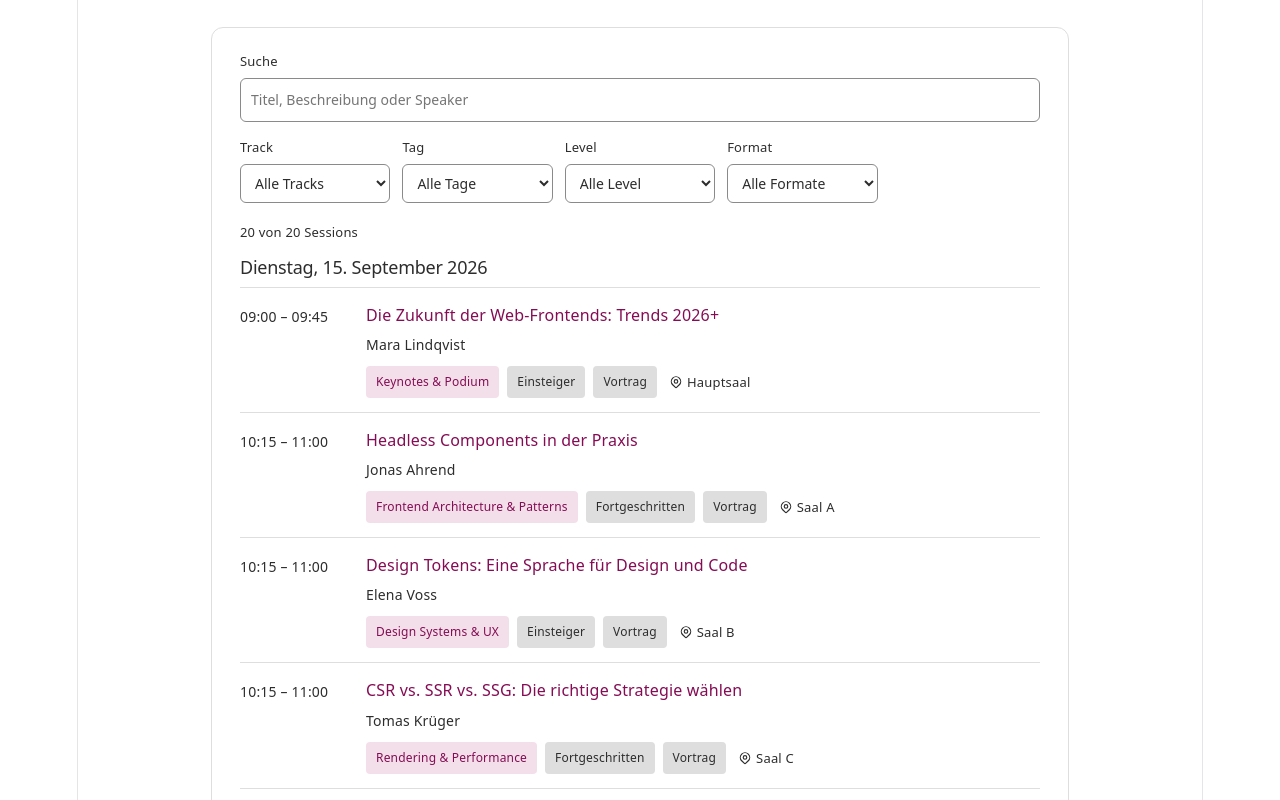
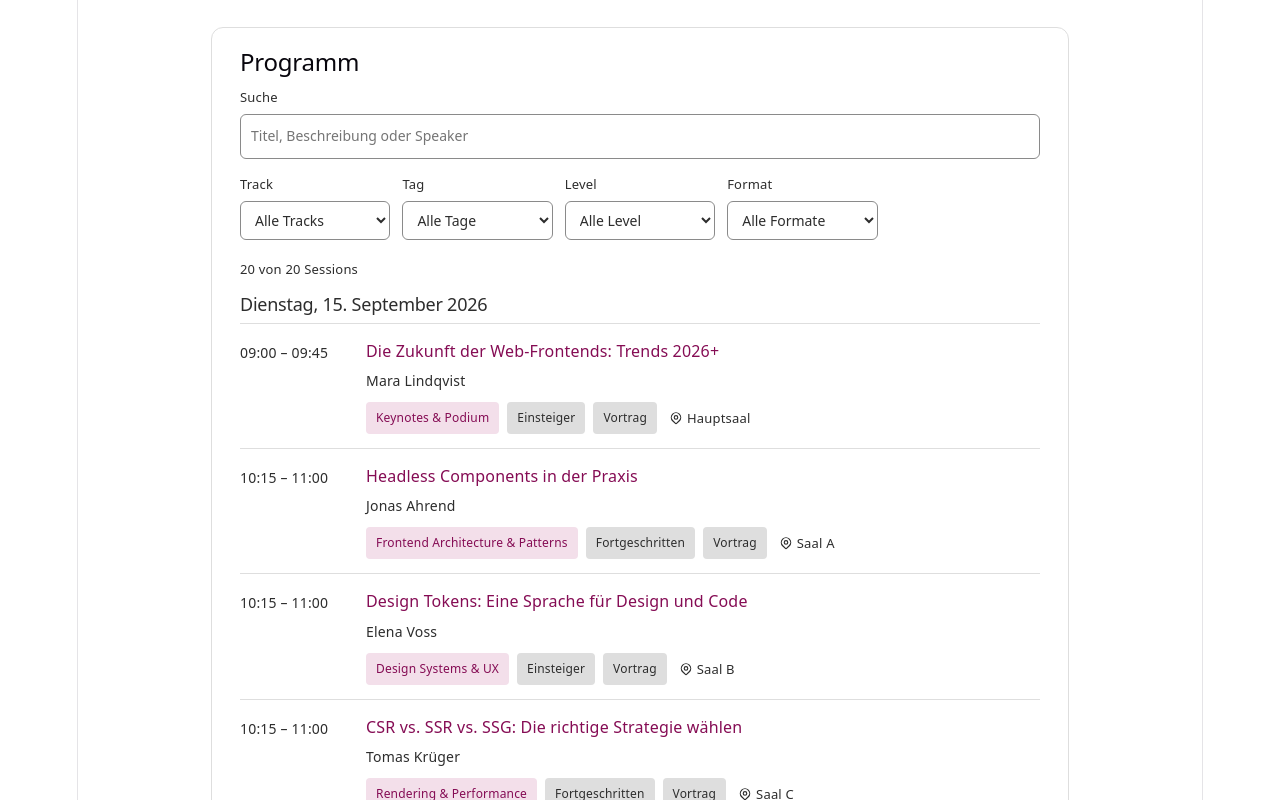
Before and after one commit to ct26m039/FRONT-assignment3, a Vue app: page /#/ in a window 1280 px wide. Shown: the top 800 px of the page. Built offline with nearby package versions, Linux system fonts and the light colour scheme.

Commit message:
Added Title "Programm" to Page Overview

```diff
--- a/src/components/ConferenceList.vue
+++ b/src/components/ConferenceList.vue
@@ -28,6 +28,7 @@ const speakerNames = (session) => session.speakers.map((s) => s.name).join(', ')
 
 <template>
   <div class="overview">
+     <h2 class="page-title">Programm</h2>
     <div class="filters" role="search">
       <div class="field search">
         <label for="f-query">Suche</label>
```
